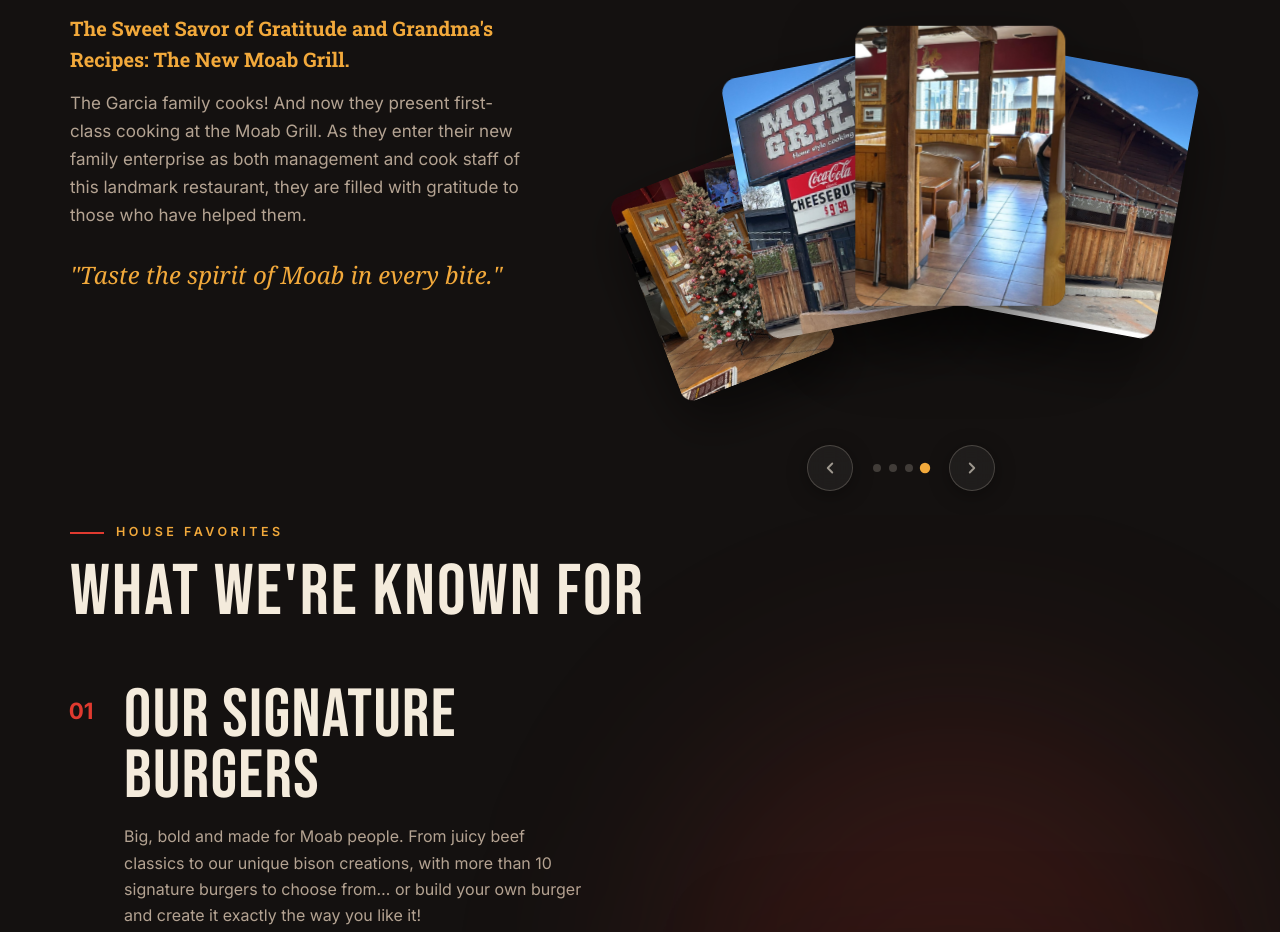
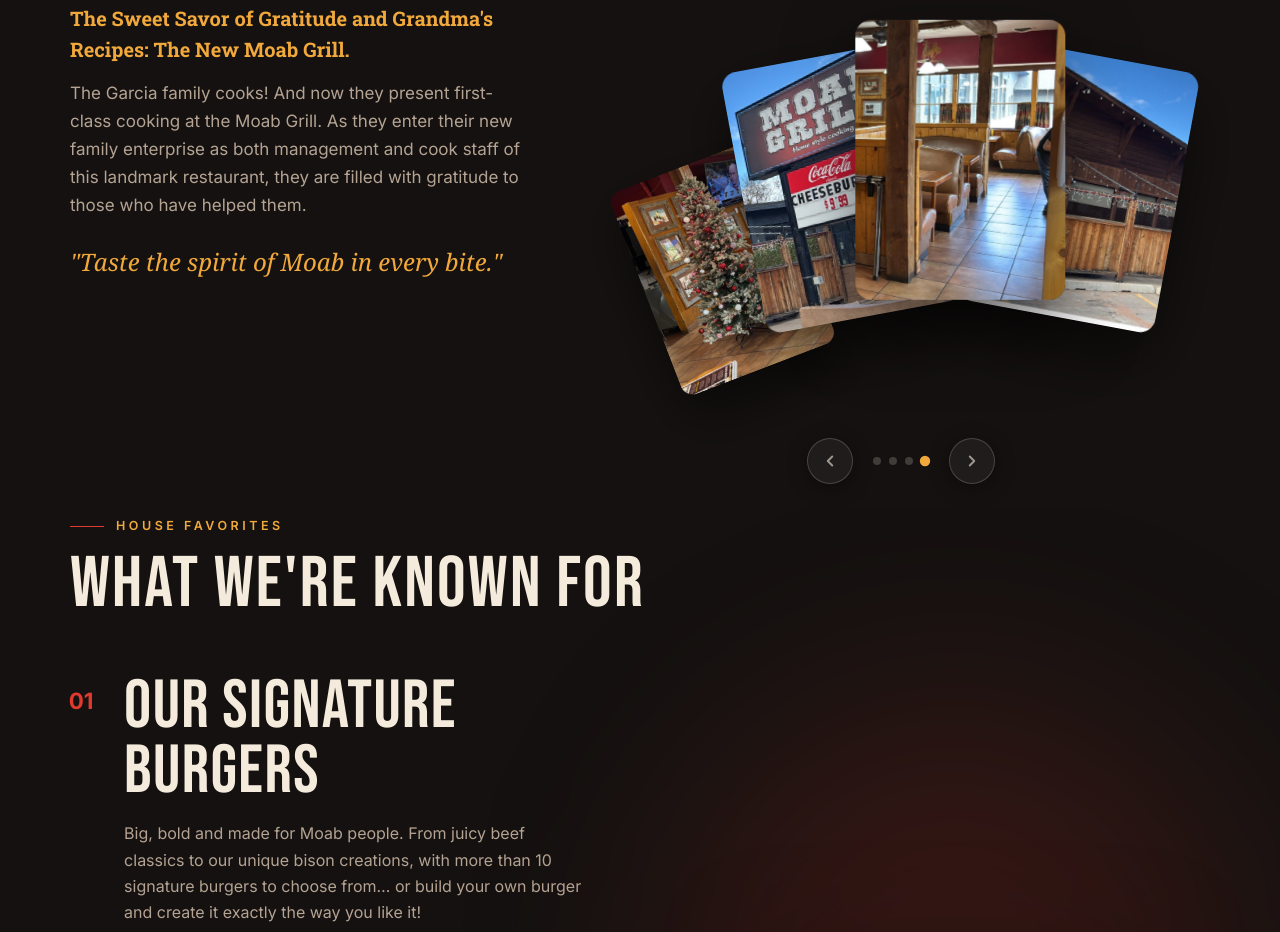
Before and after one commit to AxelGarcia69/moabgrill, a plain HTML site: page index.html in a window 1280 px wide. Shown: the part 1497-2429 px from the top of the page. Drawn offline with nearby package versions, Linux system fonts and the light colour scheme; a web font is replaced by a local one.

Commit message:
Interlineado unificado: títulos Bebas .95, leads slab 1.55, cita 1.4

```diff
--- a/css/styles.css
+++ b/css/styles.css
@@ -129,7 +129,7 @@ body.page{ padding-top:var(--header-h); }
   font-size:clamp(42px, 5.6vw, 72px);
   letter-spacing:.03em;
   text-transform:uppercase;
-  line-height:1;
+  line-height:.95;
   color:var(--cream);
   margin:14px 0 16px;
   text-wrap:balance;
@@ -565,6 +565,7 @@ body.nav-open .nav-toggle span::after{ transform:translateY(-8px) rotate(-45deg)
   color:var(--amber);
   margin-top:34px;
   text-align:center;
+  line-height:1.4;
 }
 
 /* Location ---------------------------------------------------------------- */
@@ -1075,7 +1076,7 @@ body.nav-open .nav-toggle span::after{ transform:translateY(-8px) rotate(-45deg)
   text-transform:uppercase;
   font-size:clamp(44px, 5.4vw, 68px);
   letter-spacing:.02em;
-  line-height:.9;
+  line-height:.95;
   color:transparent;
   -webkit-text-stroke:1.5px rgba(244,235,220,.3);
   transition:color .5s ease, transform .5s ease, -webkit-text-stroke-color .5s ease;
@@ -1114,6 +1115,7 @@ body.nav-open .nav-toggle span::after{ transform:translateY(-8px) rotate(-45deg)
   font-family:var(--font-slab);
   font-weight:700;
   color:var(--amber);
+  line-height:1.55;
 }
 .featured-item.active .featured-desc{
   grid-template-rows:1fr;
```
